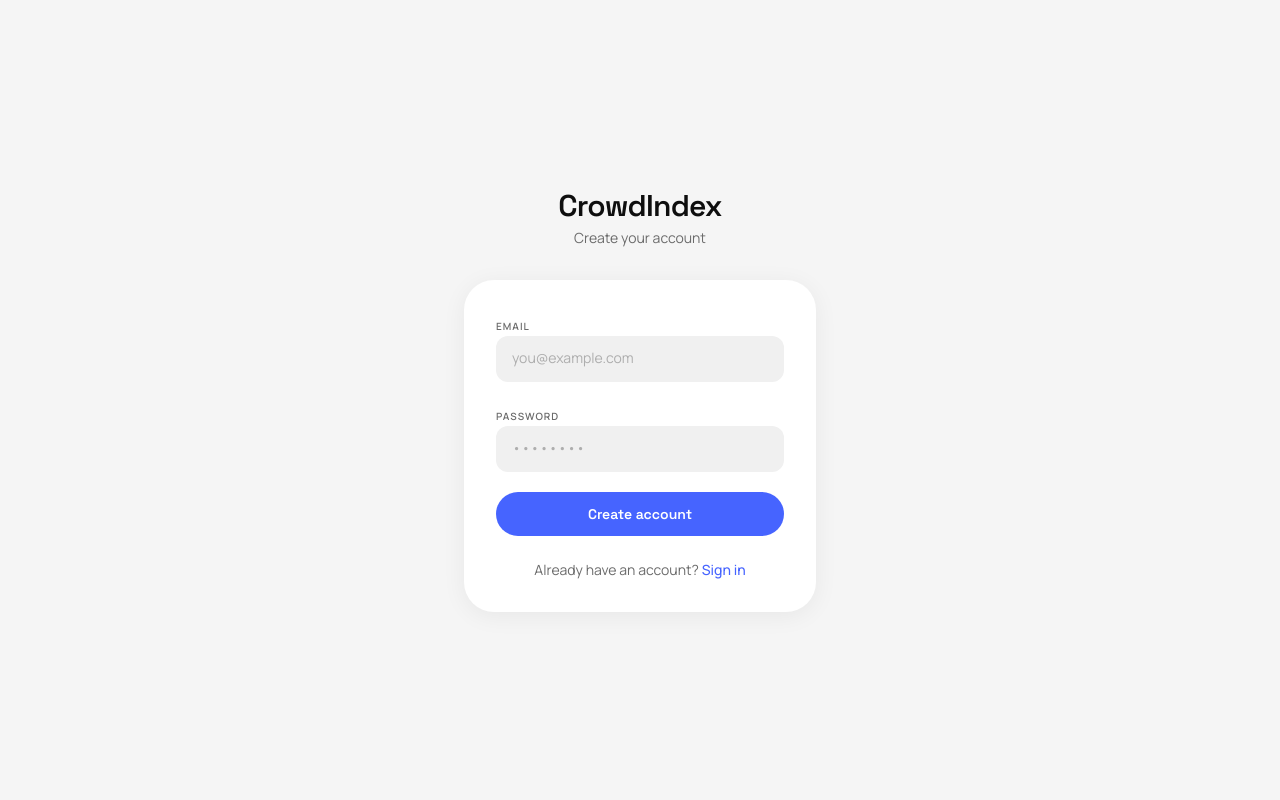
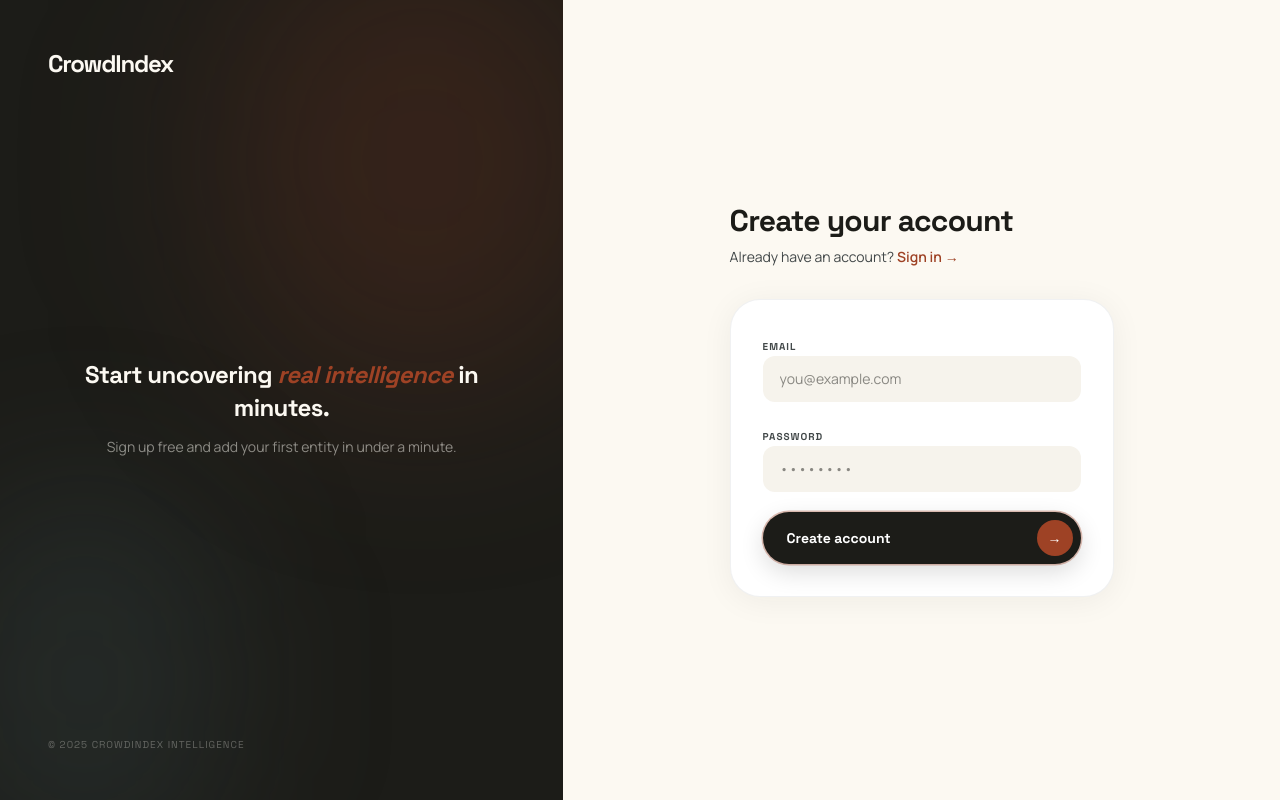
Before and after one commit to SayoojGN/crowdindex_fe, a Next.js app: page /auth/signup in a window 1280 px wide. Built offline with nearby package versions, Linux system fonts and the light colour scheme; no server answers.

Commit message:
sign in and sign up page UI

```diff
--- a/src/app/auth/login/page.tsx
+++ b/src/app/auth/login/page.tsx
@@ -2,31 +2,116 @@
 
 import { useActionState } from 'react'
 import Link from 'next/link'
+import Image from 'next/image'
 import { login } from '../actions'
 
 export default function LoginPage() {
   const [state, formAction, isPending] = useActionState(login, null)
 
   return (
-    <div className="min-h-screen flex items-center justify-center bg-[#f5f5f5]">
-      <div className="w-full max-w-sm px-4 space-y-8">
+    <div
+      className="min-h-screen flex"
+      style={{ backgroundColor: '#fcf9f2', fontFamily: 'var(--font-sans)' }}
+    >
+      {/* Left decorative panel */}
+      <div
+        className="hidden lg:flex flex-col justify-between w-[44%] p-12 relative overflow-hidden"
+        style={{ backgroundColor: '#1c1c18' }}
+      >
+        {/* Ambient blobs */}
+        <div
+          className="absolute top-[-10%] right-[-10%] w-[70%] h-[60%] rounded-full pointer-events-none"
+          style={{ background: '#9e422533', filter: 'blur(100px)' }}
+        />
+        <div
+          className="absolute bottom-[-10%] left-[-10%] w-[50%] h-[50%] rounded-full pointer-events-none"
+          style={{ background: '#46606633', filter: 'blur(80px)' }}
+        />
 
         {/* Wordmark */}
-        <div className="text-center space-y-1">
-          <h1
-            className="text-3xl font-semibold tracking-tight text-[#0e0e0e]"
-            style={{ fontFamily: 'var(--font-heading)' }}
+        <span
+          className="text-2xl font-extrabold tracking-tighter relative z-10"
+          style={{ color: '#fcf9f2', fontFamily: 'var(--font-heading)' }}
         >
           CrowdIndex
-          </h1>
-          <p className="text-sm text-[#6b6b6b]">Sign in to your account</p>
+        </span>
+
+        {/* Illustration + tagline */}
+        <div className="relative z-10 flex flex-col items-center gap-8">
+          {/* <div className="relative w-full">
+            <Image
+              src="/image.png"
+              alt="CrowdIndex analytics illustration"
+              width={240}
+              height={160}
+              className="w-full h-auto object-contain drop-shadow-xl"
+              priority
+            />
+          </div> */}
+          <div className="text-center space-y-3">
+            <p
+              className="text-2xl font-extrabold tracking-tight leading-snug"
+              style={{ color: '#fcf9f2', fontFamily: 'var(--font-heading)' }}
+            >
+              Catch the latest crowd{' '}
+              <span style={{ color: '#9e4225', fontStyle: 'italic' }}>opinions</span>
+              {' '}about various topics.
+            </p>
+            <p className="text-sm leading-relaxed" style={{ color: 'rgba(252,249,242,0.5)' }}>
+              Intelligence derived from millions of real crowd-sourced posts, structured by dimension and sentiment.
+            </p>
+          </div>
         </div>
 
-        {/* Card */}
-        <div className="rounded-2xl bg-white p-8 space-y-6 shadow-[0_4px_24px_rgba(0,0,0,0.06)]">
+        {/* Bottom label */}
+        <p
+          className="text-[10px] uppercase tracking-widest relative z-10"
+          style={{ color: 'rgba(252,249,242,0.3)', fontFamily: 'var(--font-heading)' }}
+        >
+          © 2025 CrowdIndex Intelligence
+        </p>
+      </div>
+
+      {/* Right form panel */}
+      <div className="flex-1 flex items-center justify-center px-6 py-16">
+        <div className="w-full max-w-sm space-y-8">
+
+          {/* Header */}
+          <div className="space-y-2">
+            <h1
+              className="text-3xl font-extrabold tracking-tight"
+              style={{ color: '#1c1c18', fontFamily: 'var(--font-heading)' }}
+            >
+              Sign in to your account
+            </h1>
+            <p className="text-sm" style={{ color: '#424849' }}>
+              Don&apos;t have an account?{' '}
+              <Link
+                href="/auth/signup"
+                className="font-semibold transition-colors hover:opacity-80"
+                style={{ color: '#9e4225' }}
+              >
+                Sign up
+              </Link>
+            </p>
+          </div>
+
+          {/* Form card */}
+          <div
+            className="rounded-2xl p-8 space-y-5"
+            style={{
+              backgroundColor: '#fff',
+              border: '1px solid rgba(193,199,201,0.25)',
+              boxShadow: '0 4px 32px rgba(28,28,24,0.06)',
+            }}
+          >
             <form action={formAction} className="space-y-5">
               <div className="space-y-1.5">
-              <label htmlFor="email" className="text-[10px] font-semibold uppercase tracking-widest text-[#6b6b6b]">
+                <label
+                  htmlFor="email"
+                  className="text-[10px] font-bold uppercase tracking-widest"
+                  style={{ color: '#424849', fontFamily: 'var(--font-heading)' }}
+                >
                   Email
                 </label>
                 <input
@@ -36,12 +121,23 @@ export default function LoginPage() {
                   required
                   autoComplete="email"
                   placeholder="you@example.com"
-                className="w-full bg-[#f0f0f0] rounded-lg px-4 py-3 text-sm text-[#0e0e0e] placeholder:text-[#6b6b6b]/50 border-0 border-b-2 border-b-transparent focus:border-b-[#4664ff] focus:outline-none transition-colors"
+                  className="w-full rounded-lg px-4 py-3 text-sm outline-none transition-all"
+                  style={{
+                    backgroundColor: '#f6f3ec',
+                    color: '#1c1c18',
+                    border: '1.5px solid transparent',
+                  }}
+                  onFocus={e => (e.currentTarget.style.borderColor = '#9e4225')}
+                  onBlur={e => (e.currentTarget.style.borderColor = 'transparent')}
                 />
               </div>
 
               <div className="space-y-1.5">
-              <label htmlFor="password" className="text-[10px] font-semibold uppercase tracking-widest text-[#6b6b6b]">
+                <label
+                  htmlFor="password"
+                  className="text-[10px] font-bold uppercase tracking-widest"
+                  style={{ color: '#424849', fontFamily: 'var(--font-heading)' }}
+                >
                   Password
                 </label>
                 <input
@@ -51,12 +147,22 @@ export default function LoginPage() {
                   required
                   autoComplete="current-password"
                   placeholder="••••••••"
-                className="w-full bg-[#f0f0f0] rounded-lg px-4 py-3 text-sm text-[#0e0e0e] placeholder:text-[#6b6b6b]/50 border-0 border-b-2 border-b-transparent focus:border-b-[#4664ff] focus:outline-none transition-colors"
+                  className="w-full rounded-lg px-4 py-3 text-sm outline-none transition-all"
+                  style={{
+                    backgroundColor: '#f6f3ec',
+                    color: '#1c1c18',
+                    border: '1.5px solid transparent',
+                  }}
+                  onFocus={e => (e.currentTarget.style.borderColor = '#9e4225')}
+                  onBlur={e => (e.currentTarget.style.borderColor = 'transparent')}
                 />
               </div>
 
               {state?.error && (
-              <p className="text-xs text-[#e55a2b] bg-[#e55a2b]/10 rounded-lg px-3 py-2">
+                <p
+                  className="text-xs rounded-lg px-3 py-2"
+                  style={{ color: '#9e4225', backgroundColor: '#ffdbd14d' }}
+                >
                   {state.error}
                 </p>
               )}
@@ -64,22 +170,20 @@ export default function LoginPage() {
               <button
                 type="submit"
                 disabled={isPending}
-              className="w-full rounded-full bg-[#4664ff] px-5 py-3 text-sm font-semibold text-white hover:bg-[#3355ee] disabled:opacity-40 disabled:cursor-not-allowed transition-colors"
-              style={{ fontFamily: 'var(--font-heading)' }}
+                className="w-full inline-flex items-center justify-between pl-6 pr-2 py-2 rounded-full font-bold text-sm text-white transition-all hover:brightness-110 disabled:opacity-40 disabled:cursor-not-allowed"
+                style={{
+                  backgroundColor: '#1c1c18',
+                  fontFamily: 'var(--font-heading)',
+                  boxShadow: '0 0 0 1.5px rgba(158,66,37,0.35), 0 8px 24px rgba(0,0,0,0.14)',
+                }}
               >
                 {isPending ? 'Signing in…' : 'Sign in'}
               </button>
             </form>
-
-          <p className="text-center text-sm text-[#6b6b6b]">
-            Don&apos;t have an account?{' '}
-            <Link href="/auth/signup" className="text-[#4664ff] hover:text-[#3355ee] transition-colors font-medium">
-              Sign up
-            </Link>
-          </p>
           </div>
 
         </div>
       </div>
+    </div>
   )
 }
--- a/src/app/auth/signup/page.tsx
+++ b/src/app/auth/signup/page.tsx
@@ -2,31 +2,116 @@
 
 import { useActionState } from 'react'
 import Link from 'next/link'
+import Image from 'next/image'
 import { signup } from '../actions'
 
 export default function SignupPage() {
   const [state, formAction, isPending] = useActionState(signup, null)
 
   return (
-    <div className="min-h-screen flex items-center justify-center bg-[#f5f5f5]">
-      <div className="w-full max-w-sm px-4 space-y-8">
+    <div
+      className="min-h-screen flex"
+      style={{ backgroundColor: '#fcf9f2', fontFamily: 'var(--font-sans)' }}
+    >
+      {/* Left decorative panel */}
+      <div
+        className="hidden lg:flex flex-col justify-between w-[44%] p-12 relative overflow-hidden"
+        style={{ backgroundColor: '#1c1c18' }}
+      >
+        {/* Ambient blobs */}
+        <div
+          className="absolute top-[-10%] right-[-10%] w-[70%] h-[60%] rounded-full pointer-events-none"
+          style={{ background: '#9e422533', filter: 'blur(100px)' }}
+        />
+        <div
+          className="absolute bottom-[-10%] left-[-10%] w-[50%] h-[50%] rounded-full pointer-events-none"
+          style={{ background: '#46606633', filter: 'blur(80px)' }}
+        />
 
         {/* Wordmark */}
-        <div className="text-center space-y-1">
-          <h1
-            className="text-3xl font-semibold tracking-tight text-[#0e0e0e]"
-            style={{ fontFamily: 'var(--font-heading)' }}
+        <span
+          className="text-2xl font-extrabold tracking-tighter relative z-10"
+          style={{ color: '#fcf9f2', fontFamily: 'var(--font-heading)' }}
         >
           CrowdIndex
-          </h1>
-          <p className="text-sm text-[#6b6b6b]">Create your account</p>
+        </span>
+
+        {/* Illustration + tagline */}
+        <div className="relative z-10 flex flex-col items-center gap-8">
+          {/* <div className="relative w-full">
+            <Image
+              src="/image.png"
+              alt="CrowdIndex analytics illustration"
+              width={480}
+              height={320}
+              className="w-full h-auto object-contain drop-shadow-xl"
+              priority
+            />
+          </div> */}
+          <div className="text-center space-y-3">
+            <p
+              className="text-2xl font-extrabold tracking-tight leading-snug"
+              style={{ color: '#fcf9f2', fontFamily: 'var(--font-heading)' }}
+            >
+              Start uncovering{' '}
+              <span style={{ color: '#9e4225', fontStyle: 'italic' }}>real intelligence</span>
+              {' '}in minutes.
+            </p>
+            <p className="text-sm leading-relaxed" style={{ color: 'rgba(252,249,242,0.5)' }}>
+              Sign up free and add your first entity in under a minute.
+            </p>
+          </div>
         </div>
 
-        {/* Card */}
-        <div className="rounded-2xl bg-white p-8 space-y-6 shadow-[0_4px_24px_rgba(0,0,0,0.06)]">
+        {/* Bottom label */}
+        <p
+          className="text-[10px] uppercase tracking-widest relative z-10"
+          style={{ color: 'rgba(252,249,242,0.3)', fontFamily: 'var(--font-heading)' }}
+        >
+          © 2025 CrowdIndex Intelligence
+        </p>
+      </div>
+
+      {/* Right form panel */}
+      <div className="flex-1 flex items-center justify-center px-6 py-16">
+        <div className="w-full max-w-sm space-y-8">
+
+          {/* Header */}
+          <div className="space-y-2">
+            <h1
+              className="text-3xl font-extrabold tracking-tight"
+              style={{ color: '#1c1c18', fontFamily: 'var(--font-heading)' }}
+            >
+              Create your account
+            </h1>
+            <p className="text-sm" style={{ color: '#424849' }}>
+              Already have an account?{' '}
+              <Link
+                href="/auth/login"
+                className="font-semibold transition-colors hover:opacity-80"
+                style={{ color: '#9e4225' }}
+              >
+                Sign in →
+              </Link>
+            </p>
+          </div>
+
+          {/* Form card */}
+          <div
+            className="rounded-2xl p-8 space-y-5"
+            style={{
+              backgroundColor: '#fff',
+              border: '1px solid rgba(193,199,201,0.25)',
+              boxShadow: '0 4px 32px rgba(28,28,24,0.06)',
+            }}
+          >
             <form action={formAction} className="space-y-5">
               <div className="space-y-1.5">
-              <label htmlFor="email" className="text-[10px] font-semibold uppercase tracking-widest text-[#6b6b6b]">
+                <label
+                  htmlFor="email"
+                  className="text-[10px] font-bold uppercase tracking-widest"
+                  style={{ color: '#424849', fontFamily: 'var(--font-heading)' }}
+                >
                   Email
                 </label>
                 <input
@@ -36,12 +121,23 @@ export default function SignupPage() {
                   required
                   autoComplete="email"
                   placeholder="you@example.com"
-                className="w-full bg-[#f0f0f0] rounded-lg px-4 py-3 text-sm text-[#0e0e0e] placeholder:text-[#6b6b6b]/50 border-0 border-b-2 border-b-transparent focus:border-b-[#4664ff] focus:outline-none transition-colors"
+                  className="w-full rounded-lg px-4 py-3 text-sm outline-none transition-all"
+                  style={{
+                    backgroundColor: '#f6f3ec',
+                    color: '#1c1c18',
+                    border: '1.5px solid transparent',
+                  }}
+                  onFocus={e => (e.currentTarget.style.borderColor = '#9e4225')}
+                  onBlur={e => (e.currentTarget.style.borderColor = 'transparent')}
                 />
               </div>
 
               <div className="space-y-1.5">
-              <label htmlFor="password" className="text-[10px] font-semibold uppercase tracking-widest text-[#6b6b6b]">
+                <label
+                  htmlFor="password"
+                  className="text-[10px] font-bold uppercase tracking-widest"
+                  style={{ color: '#424849', fontFamily: 'var(--font-heading)' }}
+                >
                   Password
                 </label>
                 <input
@@ -51,12 +147,22 @@ export default function SignupPage() {
                   required
                   autoComplete="new-password"
                   placeholder="••••••••"
-                className="w-full bg-[#f0f0f0] rounded-lg px-4 py-3 text-sm text-[#0e0e0e] placeholder:text-[#6b6b6b]/50 border-0 border-b-2 border-b-transparent focus:border-b-[#4664ff] focus:outline-none transition-colors"
+                  className="w-full rounded-lg px-4 py-3 text-sm outline-none transition-all"
+                  style={{
+                    backgroundColor: '#f6f3ec',
+                    color: '#1c1c18',
+                    border: '1.5px solid transparent',
+                  }}
+                  onFocus={e => (e.currentTarget.style.borderColor = '#9e4225')}
+                  onBlur={e => (e.currentTarget.style.borderColor = 'transparent')}
                 />
               </div>
 
               {state?.error && (
-              <p className="text-xs text-[#e55a2b] bg-[#e55a2b]/10 rounded-lg px-3 py-2">
+                <p
+                  className="text-xs rounded-lg px-3 py-2"
+                  style={{ color: '#9e4225', backgroundColor: '#ffdbd14d' }}
+                >
                   {state.error}
                 </p>
               )}
@@ -64,22 +170,26 @@ export default function SignupPage() {
               <button
                 type="submit"
                 disabled={isPending}
-              className="w-full rounded-full bg-[#4664ff] px-5 py-3 text-sm font-semibold text-white hover:bg-[#3355ee] disabled:opacity-40 disabled:cursor-not-allowed transition-colors"
-              style={{ fontFamily: 'var(--font-heading)' }}
+                className="w-full inline-flex items-center justify-between pl-6 pr-2 py-2 rounded-full font-bold text-sm text-white transition-all hover:brightness-110 disabled:opacity-40 disabled:cursor-not-allowed"
+                style={{
+                  backgroundColor: '#1c1c18',
+                  fontFamily: 'var(--font-heading)',
+                  boxShadow: '0 0 0 1.5px rgba(158,66,37,0.35), 0 8px 24px rgba(0,0,0,0.14)',
+                }}
               >
                 {isPending ? 'Creating account…' : 'Create account'}
+                <span
+                  className="flex items-center justify-center w-9 h-9 rounded-full text-white font-bold shrink-0"
+                  style={{ backgroundColor: '#9e4225' }}
+                >
+                  →
+                </span>
               </button>
             </form>
-
-          <p className="text-center text-sm text-[#6b6b6b]">
-            Already have an account?{' '}
-            <Link href="/auth/login" className="text-[#4664ff] hover:text-[#3355ee] transition-colors font-medium">
-              Sign in
-            </Link>
-          </p>
           </div>
 
         </div>
       </div>
+    </div>
   )
 }
```
Lines whose indentation alone changed are shown as unchanged.
